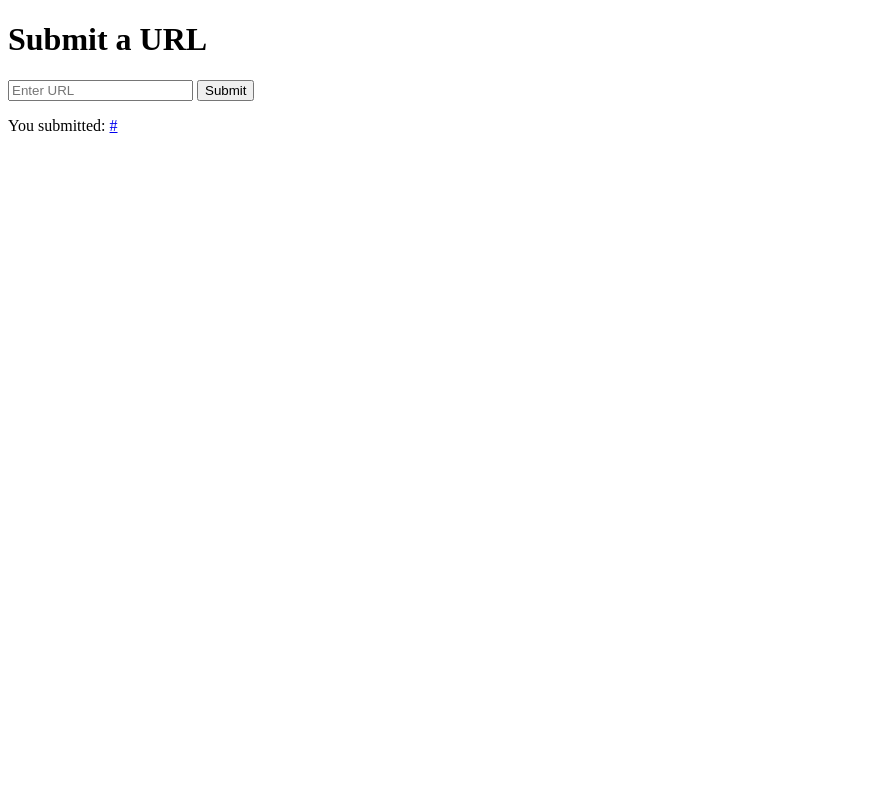
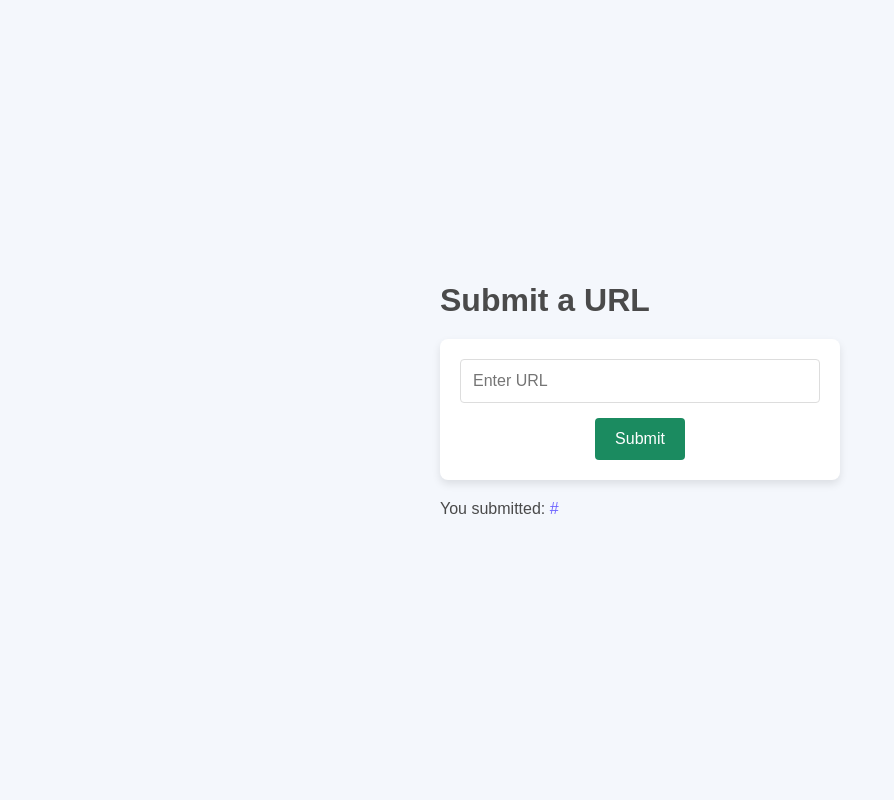
Before and after one commit to iomullony/News-Article-Summarizer, a Flask app: template templates/index.html in a window 1280 px wide. Shown: the whole page, without its empty margins (0-894 px from the left). Run offline with Flask 3, Linux system fonts and the light colour scheme; the template is opened without the code that fills it: most values are stand-ins (such as "Sample title", 1, 10 or a date in 2020).

Commit message:
making the website prettier

```diff
--- a/app.py
+++ b/app.py
@@ -8,6 +8,3 @@ def index():
     if request.method == "POST":
         submitted_url = request.form.get("url")
     return render_template("index.html", submitted_url=submitted_url)
-
-if __name__ == "__main__":
-    app.run(debug=True)
--- /dev/null
+++ b/static/styles.css
@@ -0,0 +1,80 @@
+/* General reset */
+* {
+    margin: 0;
+    padding: 0;
+    box-sizing: border-box;
+}
+
+body {
+    font-family: Arial, sans-serif;
+    background-color: #f4f7fc;
+    color: #333;
+    padding: 20px;
+    display: flex;
+    justify-content: center;
+    align-items: center;
+    min-height: 100vh;
+}
+
+h1 {
+    font-size: 2rem;
+    color: #4a4a4a;
+    margin-bottom: 20px;
+}
+
+form {
+    background-color: white;
+    padding: 20px;
+    border-radius: 8px;
+    box-shadow: 0 4px 8px rgba(0, 0, 0, 0.1);
+    display: flex;
+    flex-direction: column;
+    align-items: center;
+    width: 100%;
+    min-width: 400px;
+    max-width: 800px;
+}
+
+input[type="url"] {
+    width: 100%;
+    padding: 12px;
+    margin-bottom: 15px;
+    border: 1px solid #ddd;
+    border-radius: 4px;
+    font-size: 1rem;
+    outline: none;
+}
+
+input[type="url"]:focus {
+    border-color: #1b8b60;
+}
+
+button {
+    background-color: #1b8b60;
+    color: white;
+    padding: 12px 20px;
+    border: none;
+    border-radius: 4px;
+    font-size: 1rem;
+    cursor: pointer;
+    transition: background-color 0.3s ease;
+}
+
+button:hover {
+    background-color: #1b8b609c;
+}
+
+p {
+    margin-top: 20px;
+    font-size: 1rem;
+    color: #4a4a4a;
+}
+
+a {
+    color: #6c63ff;
+    text-decoration: none;
+}
+
+a:hover {
+    text-decoration: underline;
+}
--- a/templates/index.html
+++ b/templates/index.html
@@ -1,19 +1,21 @@
 <!DOCTYPE html>
-
 <html lang="en">
 <head>
     <meta charset="utf-8">
     <meta name="viewport" content="initial-scale=1, width=device-width">
     <title>News Article Summarizer</title>
+    <link rel="stylesheet" href="static/styles.css">
 </head>
 <body>
+    <div>
         <h1>Submit a URL</h1>
         <form method="post">
-            <input type="url" name="url" placeholder="Enter URL" required>
+            <input type="url" name="url" class="textbox" placeholder="Enter URL" required>
             <button type="submit">Submit</button>
         </form>
         {% if submitted_url %}
-            <p>You submitted: <a href="{{ submitted_url }}">{{ submitted_url }}</a></p>
+            <p>You submitted: <a href="{{ submitted_url }}" target="_blank">{{ submitted_url }}</a></p>
         {% endif %}
+    </div>
 </body>
 </html>
```
Also changed, not shown: 1 other file. Lines whose indentation alone changed are shown as unchanged.
